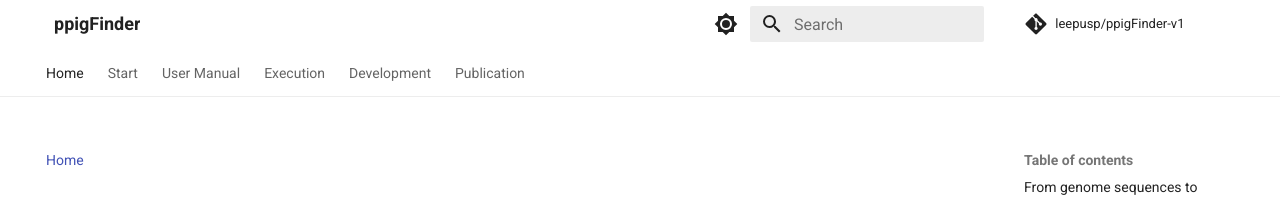
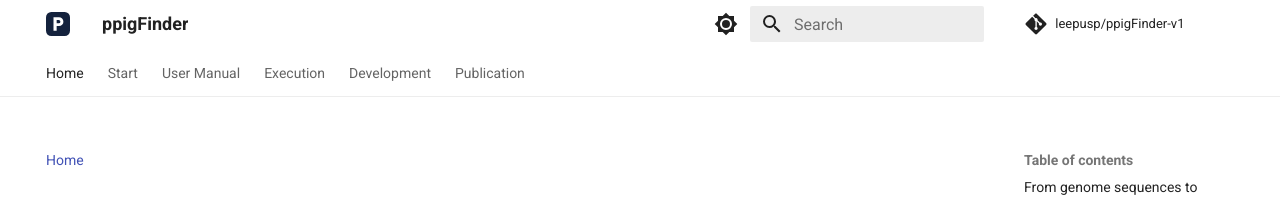
Before and after one commit to leepusp/ppigFinder-v1, an MkDocs documentation site: the page built from docs/index.md, in a window 1280 px wide. Shown: the top 197 px of the page. Built offline with MkDocs 1.6.1 and Material for MkDocs 9.7.7, drawn with Linux system fonts in a browser that asks for light colours; comment, search, counter and statistics services are not loaded.

Commit message:
Use a P mark and versioned white homepage stylesheet

```diff
--- a/docs/stylesheets/extra.css
+++ b/docs/stylesheets/ppigfinder-white.css
@@ -4,10 +4,6 @@
   --pf-blue: #4359b6;
   --pf-cyan: #19a7c7;
   --pf-border: rgba(100,123,179,.26);
-}
-.md-header .md-logo,
-.md-nav__title .md-logo {
-  display: none;
 }
 .pf-hero {
   background: var(--md-default-bg-color);
--- a/mkdocs.yml
+++ b/mkdocs.yml
@@ -11,7 +11,8 @@ copyright: ppigFinder — open-source research software, MIT license
 theme:
   name: material
   language: en
-  favicon: assets/figures/blank.svg
+  logo: assets/figures/ppigfinder-mark.svg
+  favicon: assets/figures/ppigfinder-mark.svg
   palette:
     - scheme: default
       primary: white
@@ -37,7 +38,7 @@ theme:
     - content.tabs.link
 
 extra_css:
-  - stylesheets/extra.css
+  - stylesheets/ppigfinder-white.css
 
 plugins:
   - search
```
Also changed, not shown: docs/assets/figures/blank.svg (deleted), docs/assets/figures/ppigfinder-mark.svg (added).
